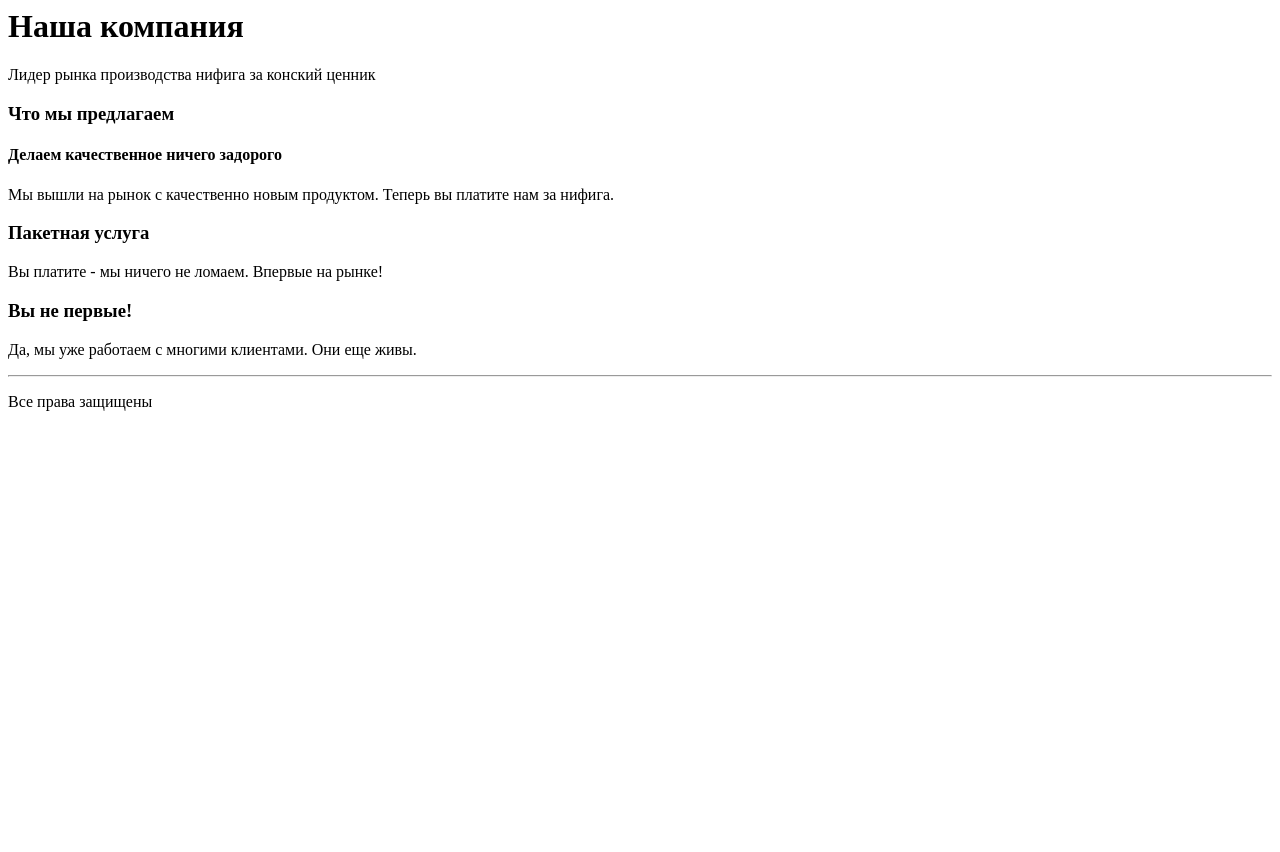
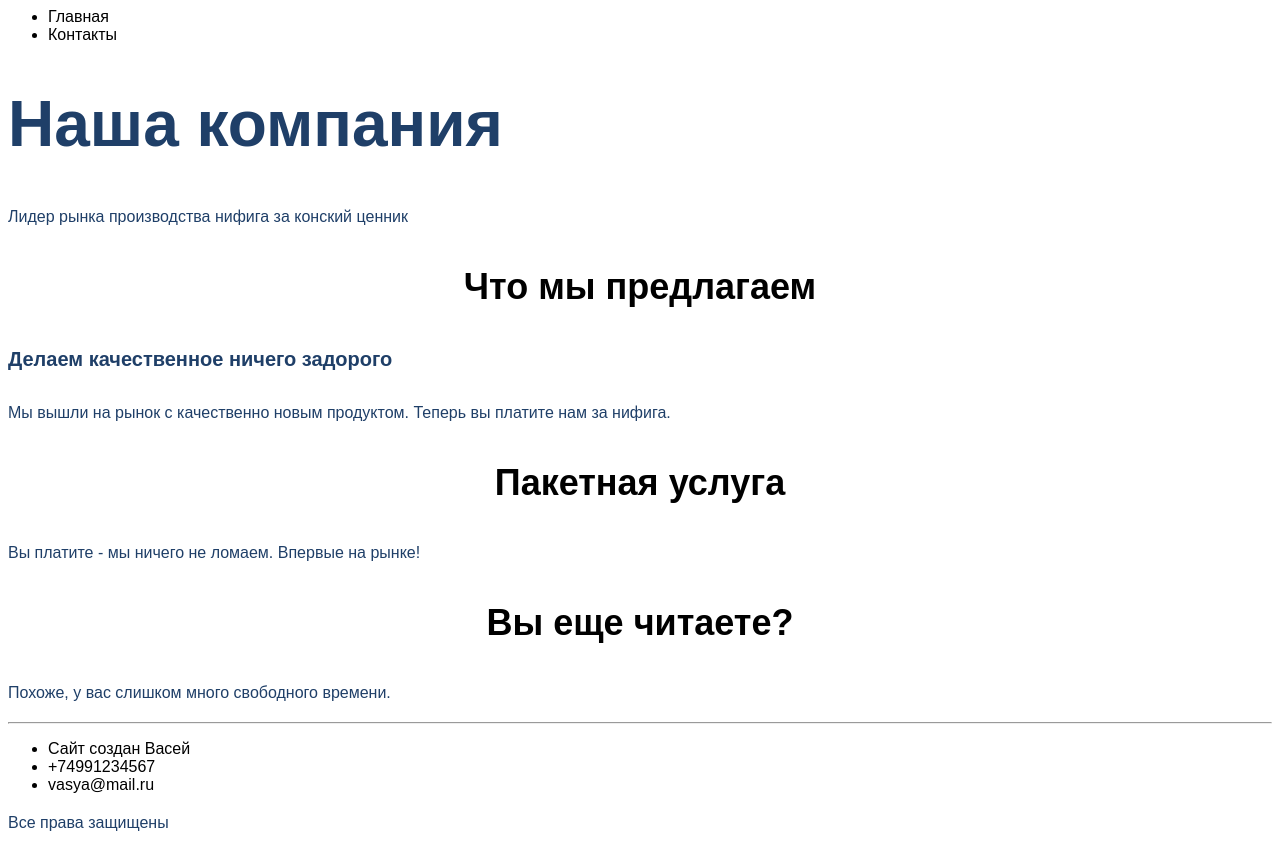
Before and after one commit to LeonovAN-2022/HTML-CSS, a plain HTML site: page index.html in a window 1280 px wide. Before the commit the page ends 800 px from the top, so only its background shows below. Drawn offline with Linux system fonts and the light colour scheme.

Commit message:
Step4 - divs

```diff
--- a/index.html
+++ b/index.html
@@ -1,5 +1,6 @@
 <html>
 <meta charset="utf-8">
+<link rel="stylesheet" href="style.css">
 
 <head>
     <title>
@@ -8,17 +9,52 @@
 </head>
 
 <body>
-    <h1>Наша компания</h1>
-    <p>Лидер рынка производства нифига за конский ценник</p>
-    <h3>Что мы предлагаем</h3>
-    <h4>Делаем качественное ничего задорого</h4>
-    <p>Мы вышли на рынок с качественно новым продуктом. Теперь вы платите нам за нифига.</p>
-    <h3>Пакетная услуга</h3>
-    <p>Вы платите - мы ничего не ломаем. Впервые на рынке!</p>
-    <h3>Вы не первые!</h3>
-    <p>Да, мы уже работаем с многими клиентами. Они еще живы.</p>
-    <hr>
-    <p>Все права защищены</p>
+    <div class="headBlock">
+        <div class="headCentred">
+            <div class="mainMenu">
+                <ul>
+                    <li>Главная</li>
+                    <li>Контакты</li>
+                </ul>
+            </div>
+            <div class="companyNameBlock">
+                <h1 class="companyName">Наша компания</h1>
+                <p class="par">Лидер рынка производства нифига за конский ценник</p>
+            </div>
+        </div>
+    </div>
+    <div class="productsBlock">
+        <h3 class="blockName">Что мы предлагаем</h3>
+        <div class="productsList">
+            <div class="leftProduct">
+                <h4 class="subBlockName">Делаем качественное ничего задорого</h4>
+                <p class="par">Мы вышли на рынок с качественно новым продуктом. Теперь вы платите нам за нифига.</p>
+            </div>
+        </div>
+    </div>
+    <div class="finishedProject">
+        <h3 class="blockName">Пакетная услуга</h3>
+        <p class="par">Вы платите - мы ничего не ломаем. Впервые на рынке!</p>
+    </div>
+    <div class="footerBlock">
+        <div class="beforeLine">
+            <div class="lastParagraph">
+                <h3 class="blockName">Вы еще читаете?</h3>
+                <p class="par">Похоже, у вас слишком много свободного времени.</p>
+            </div>
+        </div>
+        <hr>
+        <div class="afterLine">
+            <ul>
+                <li>Сайт создан Васей</li>
+                <li>+74991234567</li>
+                <li>vasya@mail.ru</li>
+            </ul>
+            <div class="rightsReserved">
+                <p class="par">Все права защищены</p>
+            </div>
+        </div>
+    </div>
 </body>
 
 </html>
--- /dev/null
+++ b/style.css
@@ -0,0 +1,56 @@
+* {
+    font-family: sans-serif
+}
+
+.par {
+    font-size: 16px;
+    line-height: 26px;
+    color: #1F3F68;
+}
+
+.companyName {
+    font-size: 64px;
+    color: #1F3F68;
+}
+
+.contactUs {
+    font-weight: 500;
+    font-size: 44px;
+    text-align: center;
+}
+
+.blockName {
+    font-size: 36px;
+    text-align: center;
+}
+
+.subBlockName {
+    font-size: 20px;
+    line-height: 30px;
+    color: #1F3F68;
+}
+
+.contactParts {
+    font-size: 20px;
+    line-height: 30px;
+    color: #1F3F68;
+}
+
+.inputField {
+    border: 1px solid #356EAD;
+    box-sizing: border-box;
+    border-radius: 10px;
+    opacity: 0.4;
+}
+
+.sendButton {
+    background: #5A98D0;
+    box-shadow: 5px 20px 50px rgba(16, 112, 177, 0.2);
+    border-radius: 10px;
+    font-weight: 500;
+    font-size: 16px;
+    line-height: 26px;
+    text-align: center;
+    color: #FFFFFF;
+    text-transform: uppercase;
+}
```
Also changed, not shown: contacts.html (added, +49 -0 lines), img/350px-random-page.jpg (added).
